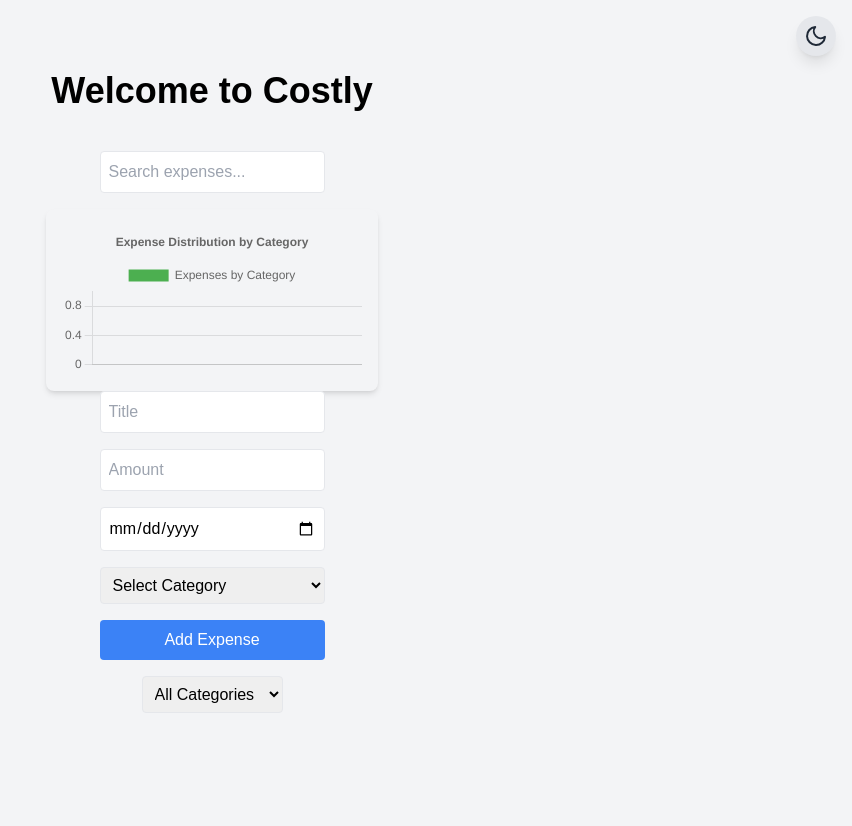
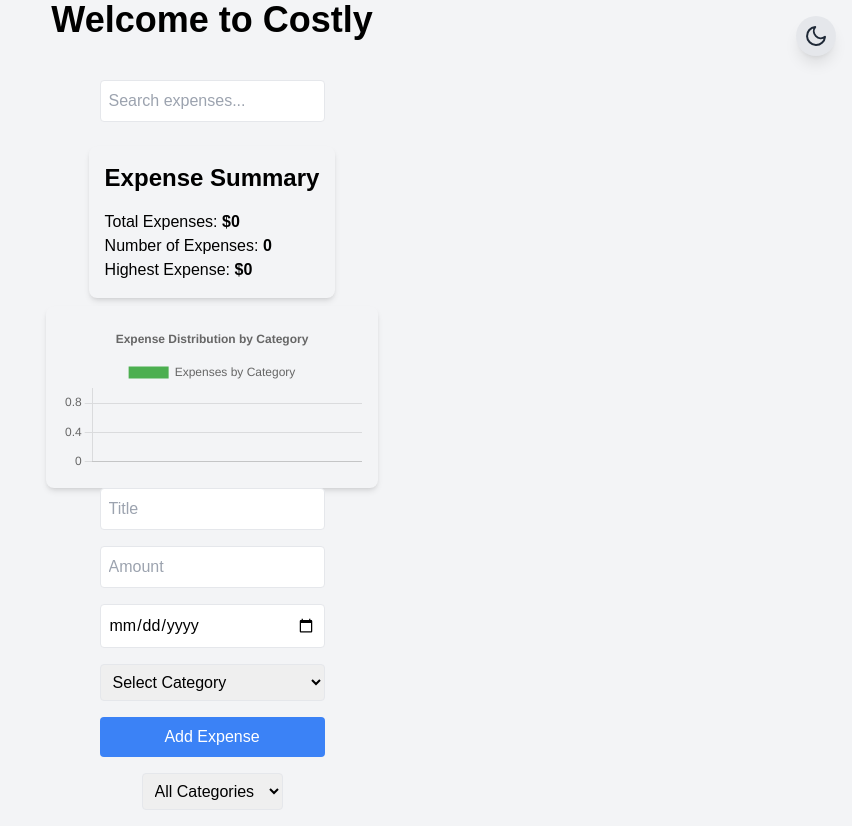
Before and after one commit to frau-azadeh/contextapi, a Next.js app: page / in a window 1280 px wide. Shown: the whole page, without its empty margins (428-1280 px from the left). Before the commit the page ends 800 px from the top, so only its background shows below. Built offline with nearby package versions, Linux system fonts and the light colour scheme.

Commit message:
add summary code

```diff
--- a/src/app/page.tsx
+++ b/src/app/page.tsx
@@ -7,6 +7,7 @@ import  ExpenseForm  from "@/components/ExpenseForm";
 import  ExpenseList  from "@/components/ExpenseList";
 import  ExpenseSearch  from "@/components/ExpenseSearch";
 import ExpenseChart from "@/components/ExpenseChart";
+import ExpenseSummary from "@/components/ExpenseSummary";
 
 type FormData = {
   id?: number;
@@ -25,6 +26,7 @@ const HomePage: React.FC = () => {
         <h1 className="text-4xl font-bold mb-6">Welcome to Costly</h1>
         <ThemeSwitcher />
         <ExpenseSearch />
+        <ExpenseSummary/>
         <ExpenseChart/>
         <ExpenseForm
           editingExpense={editingExpense}
--- /dev/null
+++ b/src/components/ExpenseSummary.tsx
@@ -0,0 +1,27 @@
+"use client";
+
+import React from "react";
+import { useExpenses } from "@/context/ExpenseContext";
+
+const ExpenseSummary: React.FC = () => {
+  const { expenses } = useExpenses();
+
+  // محاسبه آمارها
+  const totalExpenses = expenses.reduce((sum, expense) => sum + expense.amount, 0);
+  const numberOfExpenses = expenses.length;
+  const highestExpense = expenses.reduce(
+    (max, expense) => (expense.amount > max ? expense.amount : max),
+    0
+  );
+
+  return (
+    <div className="p-4 bg-gray-100 dark:bg-gray-800 rounded-lg shadow-md m-2">
+      <h2 className="text-2xl font-bold mb-4">Expense Summary</h2>
+      <p>Total Expenses: <span className="font-bold">${totalExpenses}</span></p>
+      <p>Number of Expenses: <span className="font-bold">{numberOfExpenses}</span></p>
+      <p>Highest Expense: <span className="font-bold">${highestExpense}</span></p>
+    </div>
+  );
+};
+
+export default ExpenseSummary;
```
